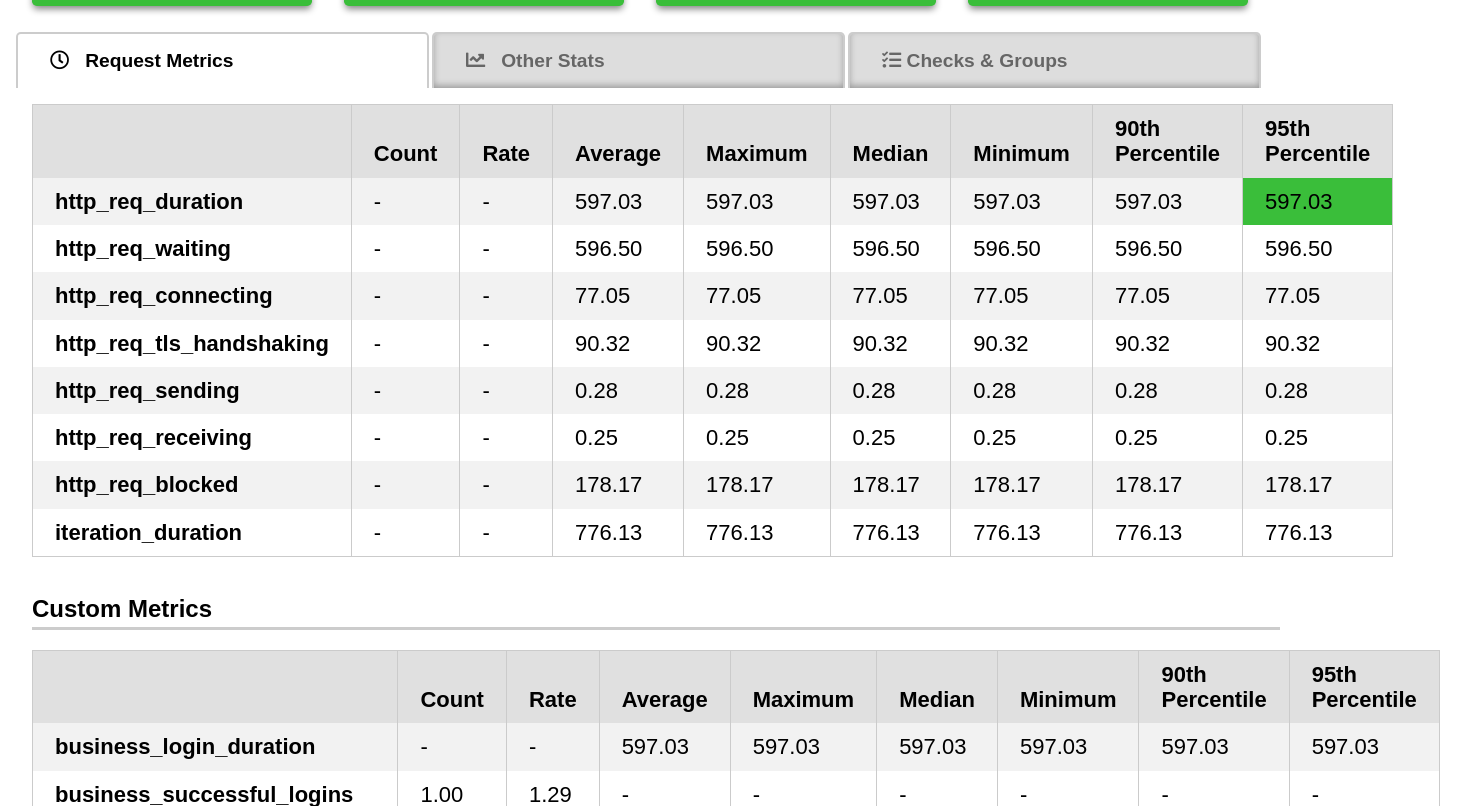
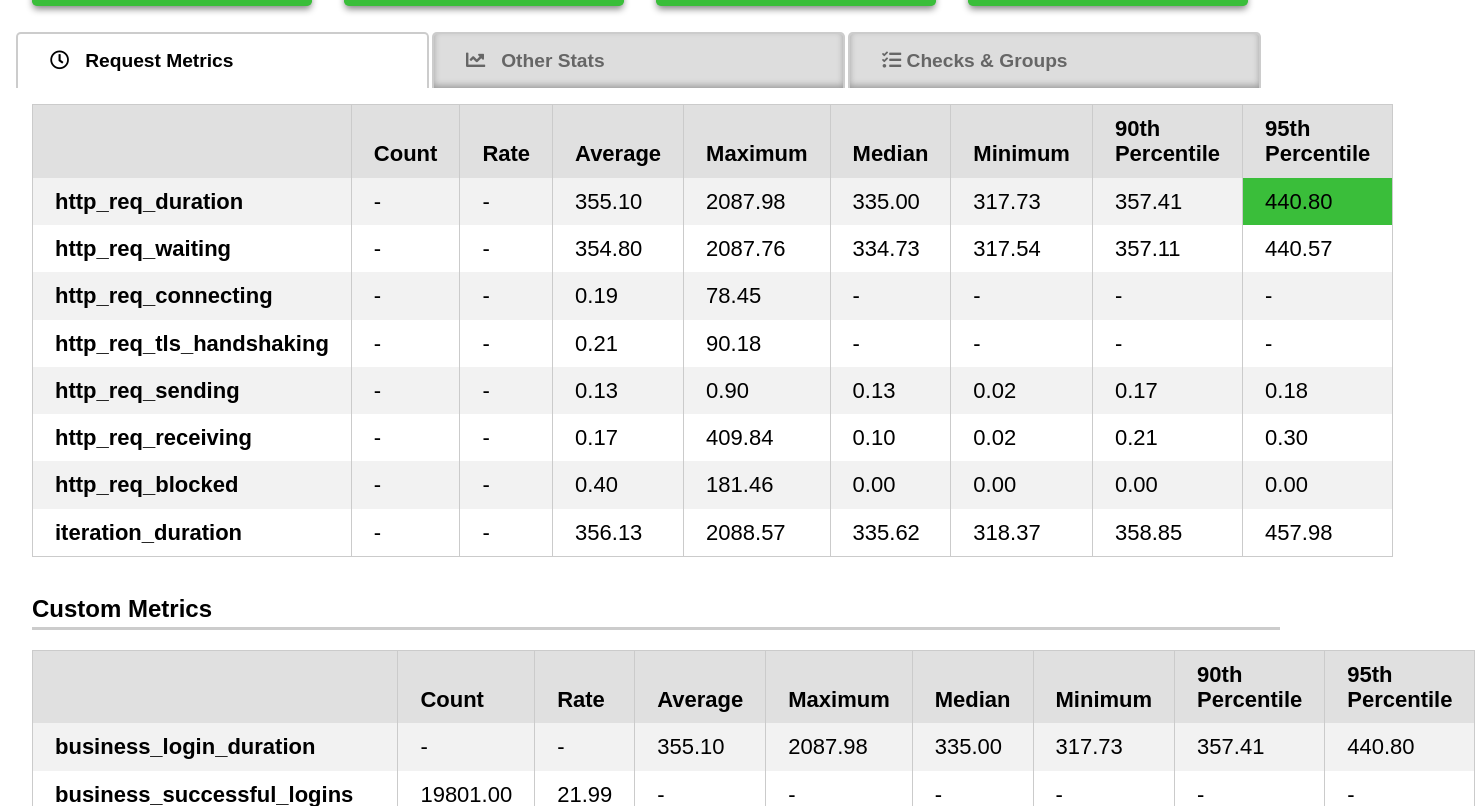
Before and after one commit to 3815-lab/serenity-screenplay-framework-lab-3, a plain HTML site: page index.html in a window 1280 px wide. Shown: the part 248-1054 px from the top of the page, 1475 px wide, since content can reach past the window. Drawn offline with nearby package versions, Linux system fonts and the light colour scheme.

Commit message:
chore: refine documentation and update test results

```diff
--- a/index.html
+++ b/index.html
@@ -9,7 +9,7 @@
     <link rel="shortcut icon" href="https://raw.githubusercontent.com/benc-uk/k6-reporter/main/assets/icon.png" type="image/png">
 
     <meta name="viewport" content="width=device-width, initial-scale=1.0" />
-    <title>K6 Load Test: 2026-02-06 03:46</title>
+    <title>K6 Load Test: 2026-02-06 04:06</title>
     <style>
       body {
         margin: 1rem;
@@ -138,14 +138,14 @@
   <body>
     <h1>
       <svg style="vertical-align:middle" width="50" height="45" viewBox="0 0 50 45" fill="none" class="footer-module--logo--_lkxx"><path d="M31.968 34.681a2.007 2.007 0 002.011-2.003c0-1.106-.9-2.003-2.011-2.003a2.007 2.007 0 00-2.012 2.003c0 1.106.9 2.003 2.012 2.003z" fill="#7D64FF"></path><path d="M39.575 0L27.154 16.883 16.729 9.31 0 45h50L39.575 0zM23.663 37.17l-2.97-4.072v4.072h-2.751V22.038l2.75 1.989v7.66l3.659-5.014 2.086 1.51-3.071 4.21 3.486 4.776h-3.189v.001zm8.305.17c-2.586 0-4.681-2.088-4.681-4.662 0-1.025.332-1.972.896-2.743l4.695-6.435 2.086 1.51-2.239 3.07a4.667 4.667 0 013.924 4.6c0 2.572-2.095 4.66-4.681 4.66z" fill="#7D64FF"></path></svg>
-      &nbsp; K6 Load Test: 2026-02-06 03:46
+      &nbsp; K6 Load Test: 2026-02-06 04:06
     </h1>
 
     <div class="row">
       <div class="box">
         <i class="fas fa-globe icon"></i>
         <h4>Total Requests</h4>
-        <div class="bignum">1</div>
+        <div class="bignum">19801</div>
         <div class="bignum"></div>
       </div>
 
@@ -202,27 +202,27 @@
 
 
 
-                  <td class="">597.03</td>
+                  <td class="">355.10</td>
 
 
 
-                  <td class="">597.03</td>
+                  <td class="">2087.98</td>
 
 
 
-                  <td class="">597.03</td>
+                  <td class="">335.00</td>
 
 
 
-                  <td class="">597.03</td>
+                  <td class="">317.73</td>
 
 
 
-                  <td class="">597.03</td>
+                  <td class="">357.41</td>
 
 
 
-                  <td class="good">597.03</td>
+                  <td class="good">440.80</td>
 
               </tr>
 
@@ -238,27 +238,27 @@
 
 
 
-                  <td class="">596.50</td>
+                  <td class="">354.80</td>
 
 
 
-                  <td class="">596.50</td>
+                  <td class="">2087.76</td>
 
 
 
-                  <td class="">596.50</td>
+                  <td class="">334.73</td>
 
 
 
-                  <td class="">596.50</td>
+                  <td class="">317.54</td>
 
 
 
-                  <td class="">596.50</td>
+                  <td class="">357.11</td>
 
 
 
-                  <td class="">596.50</td>
+                  <td class="">440.57</td>
 
               </tr>
 
@@ -274,27 +274,27 @@
 
 
 
-                  <td class="">77.05</td>
+                  <td class="">0.19</td>
 
 
 
-                  <td class="">77.05</td>
+                  <td class="">78.45</td>
 
 
 
-                  <td class="">77.05</td>
+                  <td>-</td>
 
 
 
-                  <td class="">77.05</td>
+                  <td>-</td>
 
 
 
-                  <td class="">77.05</td>
+                  <td>-</td>
 
 
 
-                  <td class="">77.05</td>
+                  <td>-</td>
 
               </tr>
 
@@ -310,27 +310,27 @@
 
 
 
-                  <td class="">90.32</td>
+                  <td class="">0.21</td>
 
 
 
-                  <td class="">90.32</td>
+                  <td class="">90.18</td>
 
 
 
-                  <td class="">90.32</td>
+                  <td>-</td>
 
 
 
-                  <td class="">90.32</td>
+                  <td>-</td>
 
 
 
-                  <td class="">90.32</td>
+                  <td>-</td>
 
 
 
-                  <td class="">90.32</td>
+                  <td>-</td>
 
               </tr>
 
@@ -346,27 +346,27 @@
 
 
 
-                  <td class="">0.28</td>
+                  <td class="">0.13</td>
 
 
 
-                  <td class="">0.28</td>
+                  <td class="">0.90</td>
 
 
 
-                  <td class="">0.28</td>
+                  <td class="">0.13</td>
 
 
 
-                  <td class="">0.28</td>
+                  <td class="">0.02</td>
 
 
 
-                  <td class="">0.28</td>
+                  <td class="">0.17</td>
 
 
 
-                  <td class="">0.28</td>
+                  <td class="">0.18</td>
 
               </tr>
 
@@ -382,27 +382,27 @@
 
 
 
-                  <td class="">0.25</td>
+                  <td class="">0.17</td>
 
 
 
-                  <td class="">0.25</td>
+                  <td class="">409.84</td>
 
 
 
-                  <td class="">0.25</td>
+                  <td class="">0.10</td>
 
 
 
-                  <td class="">0.25</td>
+                  <td class="">0.02</td>
 
 
 
-                  <td class="">0.25</td>
+                  <td class="">0.21</td>
 
 
 
-                  <td class="">0.25</td>
+                  <td class="">0.30</td>
 
               </tr>
 
@@ -418,27 +418,27 @@
 
 
 
-                  <td class="">178.17</td>
+                  <td class="">0.40</td>
 
 
 
-                  <td class="">178.17</td>
+                  <td class="">181.46</td>
 
 
 
-                  <td class="">178.17</td>
+                  <td class="">0.00</td>
 
 
 
-                  <td class="">178.17</td>
+                  <td class="">0.00</td>
 
 
 
-                  <td class="">178.17</td>
+                  <td class="">0.00</td>
 
 
 
-                  <td class="">178.17</td>
+                  <td class="">0.00</td>
 
               </tr>
 
@@ -454,27 +454,27 @@
 
 
 
-                  <td class="">776.13</td>
+                  <td class="">356.13</td>
 
 
 
-                  <td class="">776.13</td>
+                  <td class="">2088.57</td>
 
 
 
-                  <td class="">776.13</td>
+                  <td class="">335.62</td>
 
 
 
-                  <td class="">776.13</td>
+                  <td class="">318.37</td>
 
 
 
-                  <td class="">776.13</td>
+                  <td class="">358.85</td>
 
 
 
-                  <td class="">776.13</td>
+                  <td class="">457.98</td>
 
               </tr>
 
@@ -512,27 +512,27 @@
 
 
 
-                  <td class="">597.03</td>
+                  <td class="">355.10</td>
 
 
 
-                  <td class="">597.03</td>
+                  <td class="">2087.98</td>
 
 
 
-                  <td class="">597.03</td>
+                  <td class="">335.00</td>
 
 
 
-                  <td class="">597.03</td>
+                  <td class="">317.73</td>
 
 
 
-                  <td class="">597.03</td>
+                  <td class="">357.41</td>
 
 
 
-                  <td class="">597.03</td>
+                  <td class="">440.80</td>
 
               </tr>
 
@@ -541,11 +541,11 @@
                 <td><b>business_successful_logins</b></td>
 
 
-                  <td class="">1.00</td>
+                  <td class="">19801.00</td>
 
 
 
-                  <td class="">1.29</td>
+                  <td class="">21.99</td>
 
 
 
@@ -627,7 +627,7 @@
             <div class="box metricbox">
               <h4>Checks</h4>
               <i class="fas fa-eye icon"></i>
-              <div class="row"><div>Passed</div><div>2</div></div>
+              <div class="row"><div>Passed</div><div>39602</div></div>
               <div class="row"><div>Failed</div><div>0</div></div>
             </div>
 
@@ -636,16 +636,16 @@
             <div class="box metricbox">
               <h4>Iterations</h4>
               <i class="fas fa-redo icon"></i>
-              <div class="row"><div>Total</div><div>1</div></div>
-              <div class="row"><div>Rate</div><div>1.29/s</div></div>
+              <div class="row"><div>Total</div><div>19801</div></div>
+              <div class="row"><div>Rate</div><div>21.99/s</div></div>
             </div>
 
 
           <div class="box metricbox">
             <h4>Virtual Users</h4>
             <i class="fas fa-user icon"></i>
-            <div class="row"><div>Min</div><div>1</div></div>
-            <div class="row"><div>Max</div><div>1</div></div>
+            <div class="row"><div>Min</div><div>7</div></div>
+            <div class="row"><div>Max</div><div>36</div></div>
           </div>
         </div>
 
@@ -653,21 +653,21 @@
           <div class="box metricbox">
             <h4>Requests</h4>
             <i class="fas fa-globe icon"></i>
-            <div class="row"><div>Total</div><div>1</div></div>
-            <div class="row"><div>Rate</div><div>1.29/s</div></div>
+            <div class="row"><div>Total</div><div>19801</div></div>
+            <div class="row"><div>Rate</div><div>21.99/s</div></div>
           </div>
 
           <div class="box metricbox">
             <h4>Data Received</h4>
             <i class="fas fa-cloud-download-alt icon"></i>
-            <div class="row"><div>Total</div><div>0.00 MB</div></div>
+            <div class="row"><div>Total</div><div>11.26 MB</div></div>
             <div class="row"><div>Rate</div><div>0.01 mB/s</div></div>
           </div>
 
           <div class="box metricbox">
             <h4>Data Sent</h4>
             <i class="fas fa-cloud-upload-alt icon"></i>
-            <div class="row"><div>Total</div><div>0.00 MB</div></div>
+            <div class="row"><div>Total</div><div>2.26 MB</div></div>
             <div class="row"><div>Rate</div><div>0.00 mB/s</div></div>
           </div>
         </div>
@@ -691,11 +691,11 @@
           </thead>
 
             <tr class="checkDetails ">
-              <td width="50%">status is 200 or 201</td><td>1</td><td>0</td>
+              <td width="50%">status is 200 or 201</td><td>19801</td><td>0</td>
             </tr>
 
             <tr class="checkDetails ">
-              <td width="50%">has token</td><td>1</td><td>0</td>
+              <td width="50%">has token</td><td>19801</td><td>0</td>
             </tr>
 
         </table>
```
Also changed, not shown: readme.txt, summary.txt.
